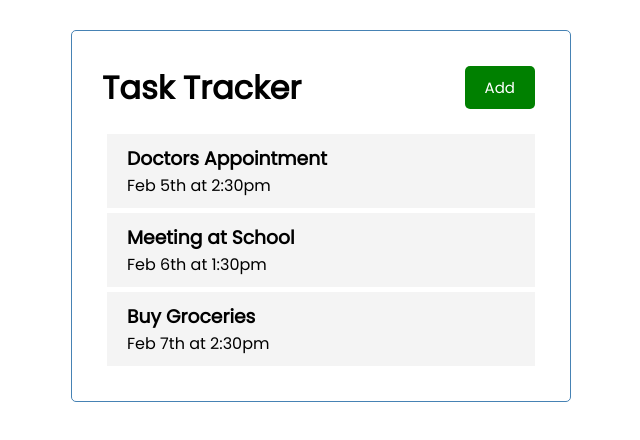
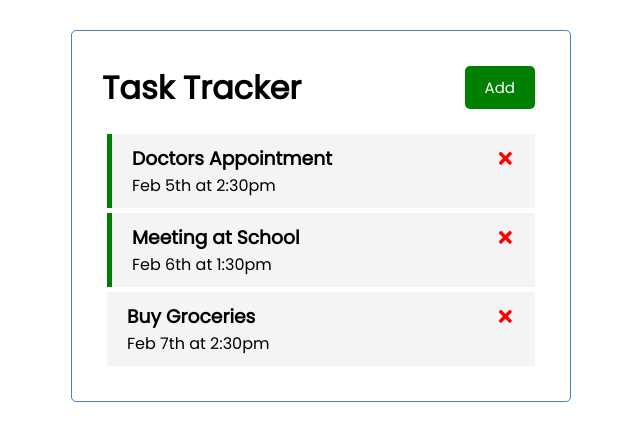
Before and after one commit to jeancarlosherrera/task-tracker, a React (Create React App) app: page / in a window 1280 px wide. Shown: the top 440 px of the page, without its empty margins (319-959 px from the left). Built offline with nearby package versions, Linux system fonts and the light colour scheme.

Commit message:
Delete task and toggle reminder functionality

```diff
--- a/package.json
+++ b/package.json
@@ -8,6 +8,7 @@
     "@testing-library/user-event": "^13.5.0",
     "react": "^18.2.0",
     "react-dom": "^18.2.0",
+    "react-icons": "^4.8.0",
     "react-scripts": "5.0.1",
     "web-vitals": "^2.1.4"
   },
--- a/src/App.js
+++ b/src/App.js
@@ -24,10 +24,20 @@
     }
 ])
 
+//Delete Tak
+const deleteTask = (id) => {
+  setTasks(tasks.filter((task) => task.id !== id))
+}
+
+//Toggle Reminder
+const toggleReminder = (id) => {
+  setTasks(tasks.map((task) => task.id === id ? {...task, reminder : !task.reminder } : task))
+}
+
   return (
     <div className='container'>
       <Header />
-      <Tasks tasks={tasks}/>
+      {tasks.length > 0 ? (<Tasks tasks={tasks} onDelete={deleteTask} onToggle={toggleReminder} />) : ("No Tasks") }
     </div>
   );
 }
--- a/src/components/Task.js
+++ b/src/components/Task.js
@@ -1,7 +1,10 @@
-const Task = ({task}) => {
+import {FaTimes} from 'react-icons/fa'
+
+const Task = ({task, onDelete, onToggle}) => {
     return (
-        <div className='task'>
-            <h3>{task.text}</h3>
+        <div className={`task ${task.reminder ? 'reminder' : ''}`} onDoubleClick={() => onToggle(task.id)} >
+            <h3>{task.text} <FaTimes style={{color: 'red', cursor: 'pointer'}} onClick={() => onDelete(task.id)} />
+            </h3>
             <p>{task.day}</p>
         </div>
     )
--- a/src/components/Tasks.js
+++ b/src/components/Tasks.js
@@ -1,10 +1,10 @@
 import Task from './Task'
 
-const Tasks = ({tasks}) => {
+const Tasks = ({tasks, onDelete, onToggle}) => {
     return (
         <>
             {tasks.map((task) => (
-                <Task key={task.id} task={task}/>
+                <Task key={task.id} task={task} onDelete={onDelete} onToggle={onToggle}/>
             ))}
         </>
     )
```
Also changed, not shown: 1 other file (tests, documents, lock files or other folders).
